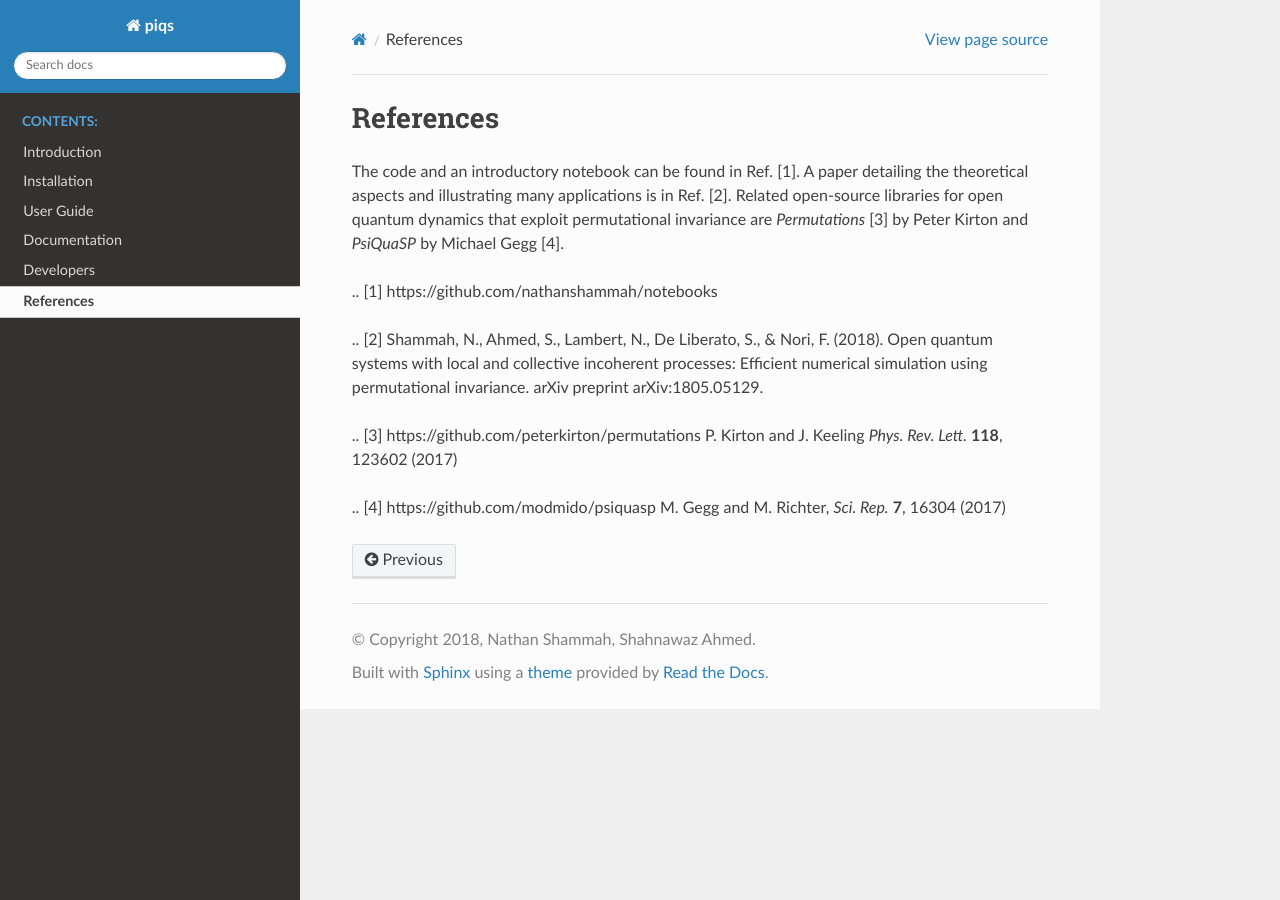
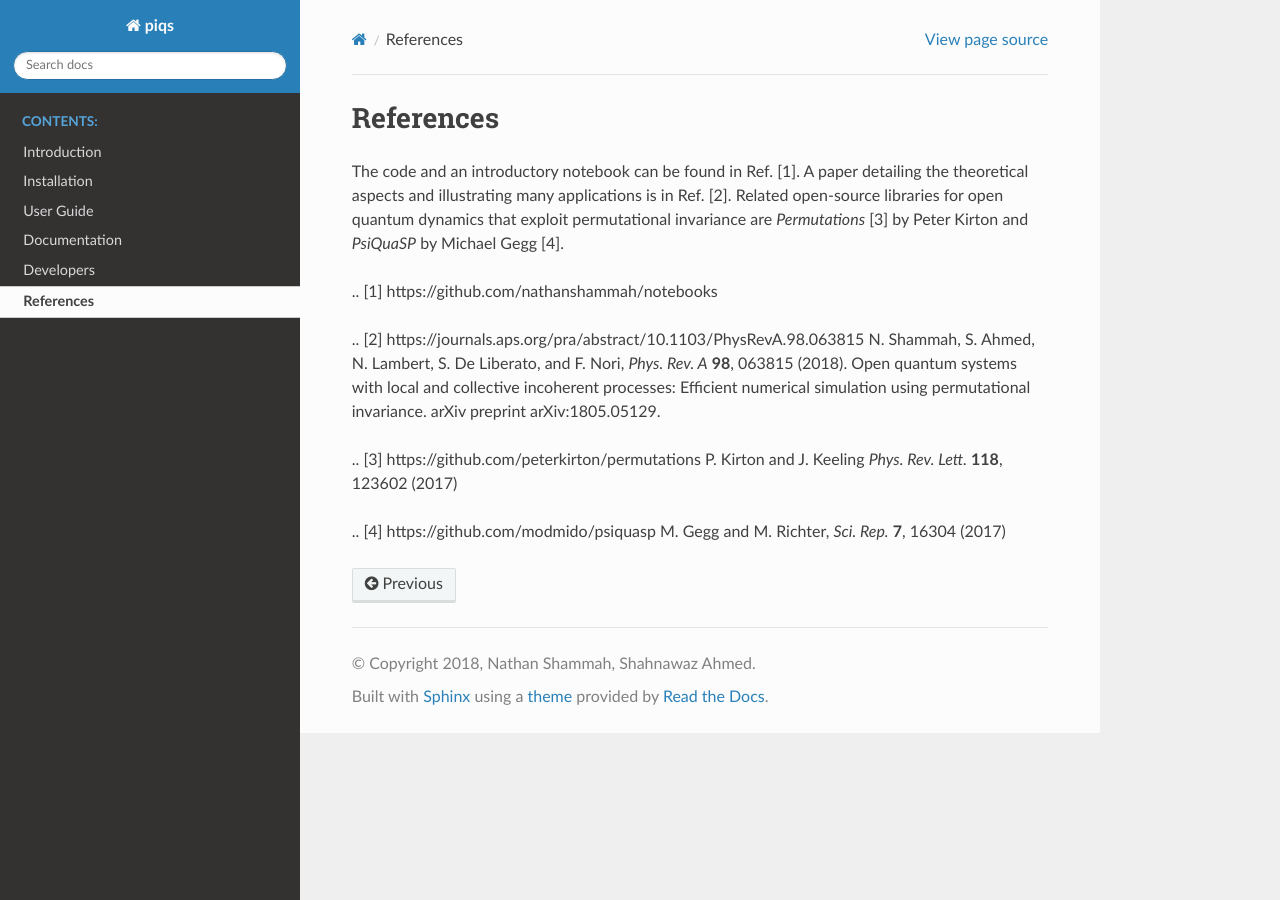
Before and after one commit to nathanshammah/piqs, a Sphinx documentation site: the page built from doc/source/references.md, in a window 1280 px wide. Built offline with Sphinx 7.4.7 and the Read the Docs theme 2.0.0, drawn with Linux system fonts in a browser that asks for light colours.

Commit message:
update references.md

```diff
--- a/doc/source/references.md
+++ b/doc/source/references.md
@@ -4,8 +4,8 @@ The code and an introductory notebook can be found in Ref. [1]. A paper detailin
 
 .. [1] https://github.com/nathanshammah/notebooks
 
-.. [2] Shammah, N., Ahmed, S., Lambert, N., De Liberato, S., & Nori, F.
-       (2018). Open quantum systems with local and collective incoherent processes: Efficient numerical simulation using permutational invariance. arXiv preprint arXiv:1805.05129.
+.. [2] https://journals.aps.org/pra/abstract/10.1103/PhysRevA.98.063815
+N. Shammah, S. Ahmed, N. Lambert, S. De Liberato, and F. Nori, *Phys. Rev. A*  **98**, 063815 (2018). Open quantum systems with local and collective incoherent processes: Efficient numerical simulation using permutational invariance. arXiv preprint arXiv:1805.05129.
 
 .. [3] https://github.com/peterkirton/permutations P. Kirton and J. Keeling *Phys. Rev. Lett.*  **118**, 123602 (2017)
 
```
